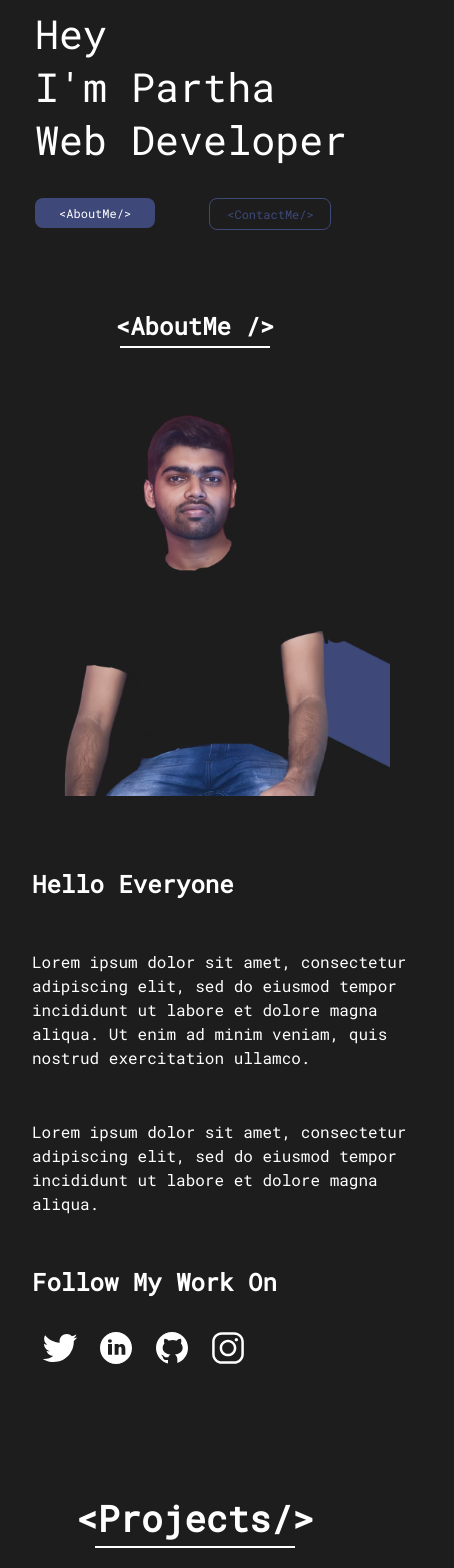
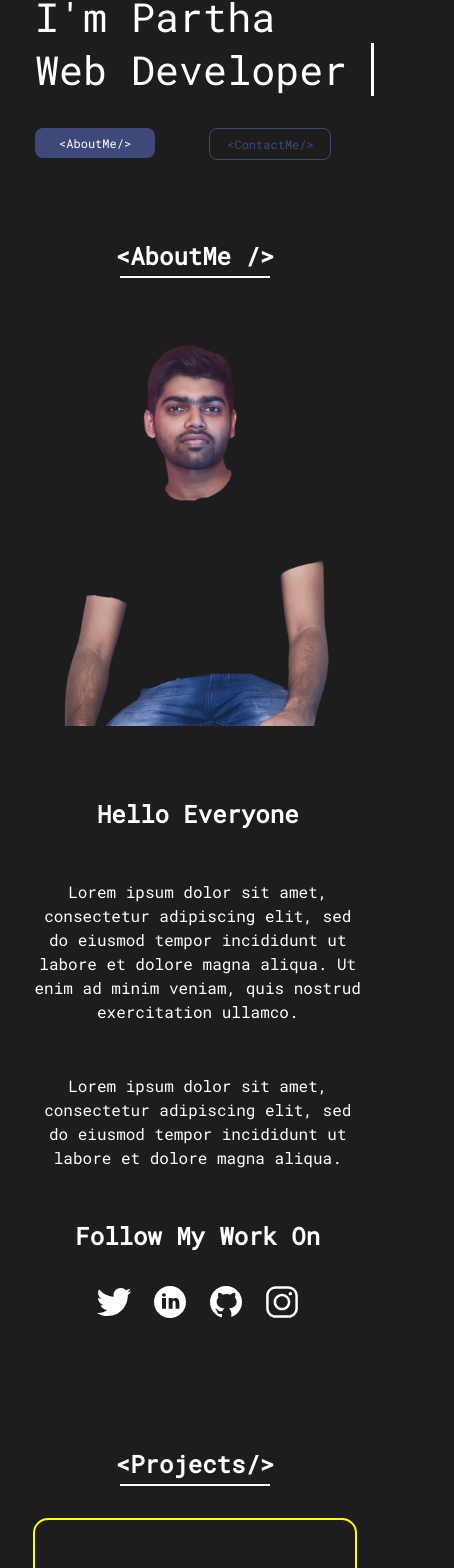
Before and after one commit to parthapaul7/portfolio, a Vue app: page / in a window 390 px wide. Shown: the part 383-1951 px from the top of the page, 454 px wide, since content can reach past the window. Built offline with nearby package versions, Linux system fonts and the light colour scheme.

Commit message:
refinded responsive

```diff
--- a/src/App.vue
+++ b/src/App.vue
@@ -42,8 +42,8 @@
   font-family: 'Roboto Mono', monospace;
   background-color: var(--primary-dark);
   width: 100vw;
+
   overflow-x: hidden;
   color: white;
-
 }
 </style>
--- a/src/components/about/AboutMe.vue
+++ b/src/components/about/AboutMe.vue
@@ -140,6 +140,7 @@
 @media screen and  (max-width: 768px) {
   .main {
     min-height: 100vh;
+    overflow: hidden;
   }
   .heading {
     margin-top: 5rem;
@@ -153,7 +154,7 @@
     flex-direction: column;
   }
   .left {
-    width: 100%;
+    width: 100vw;
     padding: 0;
   }
   .left img {
@@ -162,13 +163,15 @@
     margin: 0 auto;
   }
   .right {
-    width: 100%;
+    width: 85vw;
     padding: 2rem;
+    text-align: center;
   }
   .right > p {
     font-size: 16px;
     line-height: 24px;
     margin: 50px 0;
+    text-align: center;
   }
   .social h2 {
     text-transform: capitalize;
@@ -176,6 +179,9 @@
   .social svg {
     width: 40px;
     margin: 0 8px;
+  }
+  .main >img{
+    display: none;
   }
 }
 
--- a/src/components/home/Home.vue
+++ b/src/components/home/Home.vue
@@ -6,7 +6,8 @@
     <img src="@/assets/images/arrow2.png" alt="arrow2" class="arrow2" />
     <img src="@/assets/images/arrow1.png" alt="arrow1" class="arrow1" /> -->
     <div class="mainTexts">
-      <div class="text"> Hey <br>i'm partha <br> web developer
+      <div class="text"> Hey <br>i'm partha <br>
+      <div class="typing-demo">web developer</div>
       <div class="homeButtons">
       <a href="#aboutMe">
       <button-filled name="<AboutMe/>" />
@@ -79,6 +80,7 @@
   main{
     min-height: fit-content;
     height: fit-content;
+    margin-top: 0;
   }
   .mainTexts {
     flex-direction: column-reverse;
@@ -98,6 +100,30 @@
   }
 }
 
+/* tying anaimtion */
+.typing-demo {
+  width: 14ch;
+  animation: typing 2s steps(14) infinite alternate, blink 1s infinite alternate;
+  animation-delay: 3s;
+  white-space: nowrap;
+  overflow: hidden;
+  border-right: 3px solid;
+  font-size: 1em;
+  color: white;
+}
+
+@keyframes typing {
+  from {
+    opacity: 100;
+    width: 0
+  }
+}
+
+@keyframes blink {
+  50% {
+    border-color: transparent
+  }
+}
  /* code for animatins */
 /* main > img {
   position: absolute;
--- a/src/components/navbar/Navbar.vue
+++ b/src/components/navbar/Navbar.vue
@@ -90,4 +90,18 @@
    .logoSm{
     margin-left: 1rem;
    }
+
+   @media screen and (max-width: 768px) {
+    nav{
+        position: static;
+        display: none;
+    }
+    .navBtns{
+       display: none;
+    }
+    .logoSm{
+        margin: 0 auto;
+    }
+   }
+
 </style>
--- a/src/components/projects/ProjectPage.vue
+++ b/src/components/projects/ProjectPage.vue
@@ -47,4 +47,19 @@
     height: 2px;
     background-color: white;
 }
+
+@media screen and  (max-width: 768px) {
+    .main{
+        min-height: 100vh;
+    }
+    .heading{
+        margin-top: 5rem;
+        font-size: 24px;
+    }
+    .underline{
+        margin-bottom: 2rem;
+        width: 150px;
+    }
+}
+
 </style>
```
